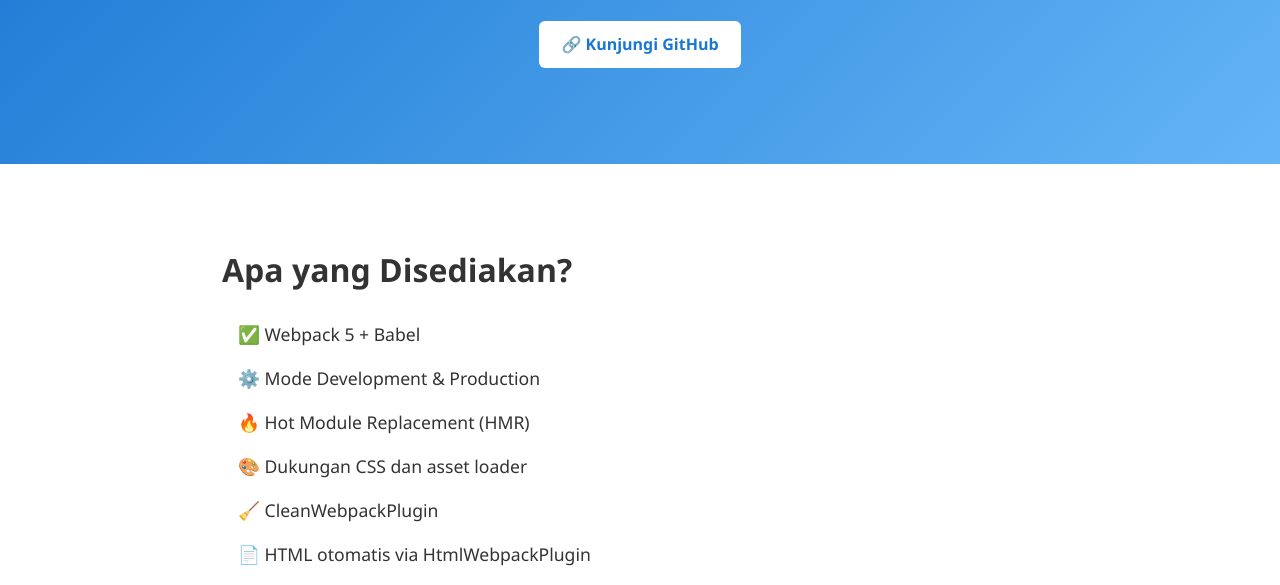
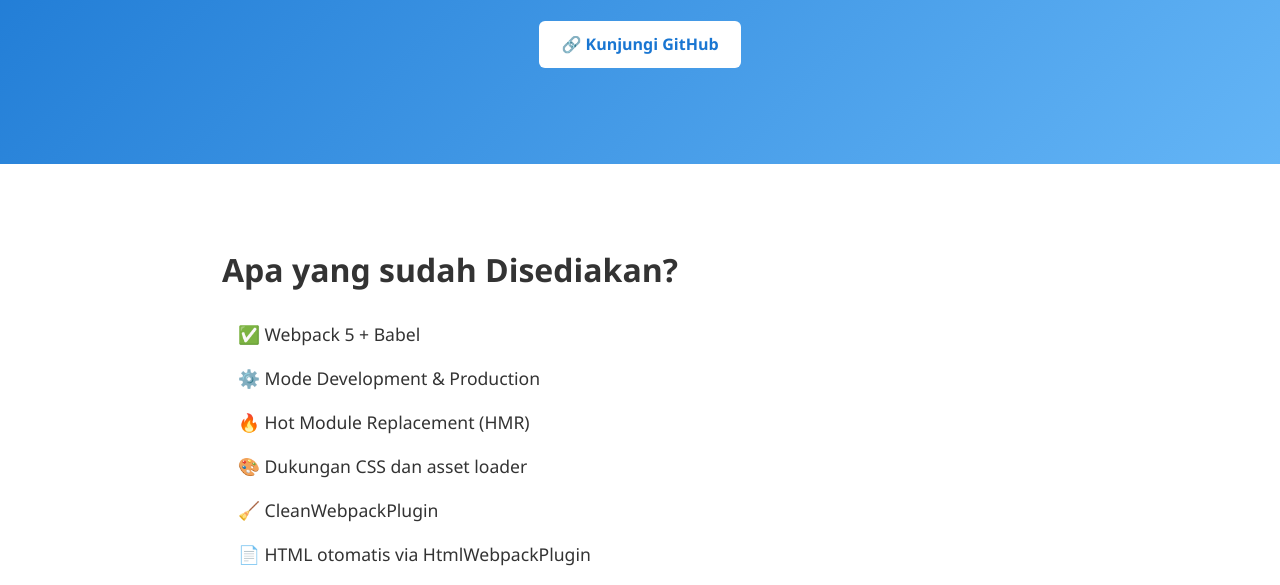
Before and after one commit to RenzWay/webpack-starter, a website built with webpack: page docs/index.html in a window 1280 px wide. Shown: the part 215-800 px from the top of the page. Built offline with nearby package versions, Linux system fonts and the light colour scheme.

Commit message:
web preview update

```diff
--- a/docs/index.html
+++ b/docs/index.html
@@ -1 +1 @@
-<!doctype html><html lang="en"><head><meta charset="UTF-8"><meta name="viewport" content="width=device-width,initial-scale=1"><title>Webpack starter</title><script defer="defer" src="main.dab0888ea9722e453d5a.js"></script><link href="main.b200b405eb61f6056a14.css" rel="stylesheet"></head><body><main id="content"></main><footer><p>© 2025 Webpack Starter oleh <a href="https://github.com/RenzWay" target="_blank">RenzWay</a></p></footer></body></html>
+<!doctype html><html lang="en"><head><meta charset="UTF-8"><meta name="viewport" content="width=device-width,initial-scale=1"><title>Webpack starter</title><script defer="defer" src="main.df01609c66dc479cd367.js"></script><link href="main.b200b405eb61f6056a14.css" rel="stylesheet"></head><body><main id="content"></main><footer><p>© 2025 Webpack Starter oleh <a href="https://github.com/RenzWay" target="_blank">RenzWay</a></p></footer></body></html>
--- a/src/js/app.js
+++ b/src/js/app.js
@@ -20,7 +20,7 @@ export default class App {
 
     <section class="features">
       <div class="container">
-        <h2>Apa yang Disediakan?</h2>
+        <h2>Apa yang sudah Disediakan?</h2>
         <ul>
           <li>✅ Webpack 5 + Babel</li>
           <li>⚙️ Mode Development & Production</li>
```
Also changed, not shown: 2 other files.
